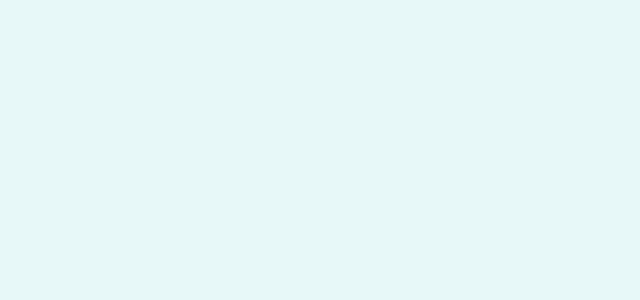
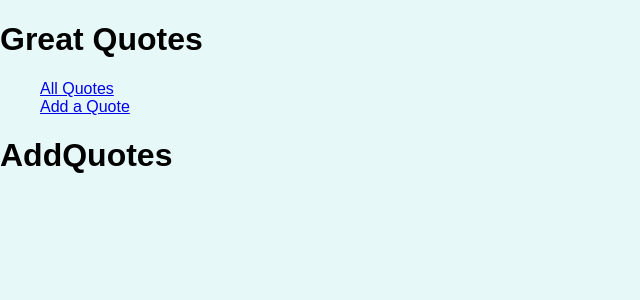
Before and after one commit to venkateshg05/react-routing-app1, a React (Create React App) app: page /new-quote in a window 1280 px wide. Shown: the top 300 px of the page, without its empty margins (0-640 px from the left). Built offline with nearby package versions, Linux system fonts and the light colour scheme.

Commit message:
(feat) set up basic routes incl. UI

```diff
--- a/src/App.js
+++ b/src/App.js
@@ -1,8 +1,31 @@
+import { Fragment } from "react";
+import { Redirect, Route, Switch } from "react-router-dom";
+import MainNavigation from "./components/layout/MainNavigation";
+import AddQuotes from "./pages/AddQuote";
+import QuotesDetails from "./pages/QuoteDetails";
+import Quotes from "./pages/Quotes";
+
 function App() {
   return (
-    <div>
-
-    </div>
+    <Fragment>
+      <MainNavigation />
+      <main>
+        <Switch>
+          <Route path={"/"} exact>
+            <Redirect to={"/quotes"} />
+          </Route>
+          <Route path={"/quotes"} exact>
+            <Quotes />
+          </Route>
+          <Route path={"/quotes/:quoteId"}>
+            <QuotesDetails />
+          </Route>
+          <Route path={"/new-quote"}>
+            <AddQuotes />
+          </Route>
+        </Switch>
+      </main>
+    </Fragment>
   );
 }
 
--- /dev/null
+++ b/src/components/layout/MainNavigation.js
@@ -0,0 +1,21 @@
+import { Link } from "react-router-dom";
+
+const MainNavigation = () => {
+  return (
+    <header>
+      <h1>Great Quotes</h1>
+      <nav>
+        <ul>
+          <div>
+            <Link to={"/quotes"}>All Quotes</Link>
+          </div>
+          <div>
+            <Link to={"/new-quote"}>Add a Quote</Link>
+          </div>
+        </ul>
+      </nav>
+    </header>
+  );
+};
+
+export default MainNavigation;
--- a/src/index.js
+++ b/src/index.js
@@ -1,7 +1,12 @@
-import ReactDOM from 'react-dom/client';
+import ReactDOM from "react-dom/client";
 
-import './index.css';
-import App from './App';
+import "./index.css";
+import App from "./App";
+import { BrowserRouter } from "react-router-dom";
 
-const root = ReactDOM.createRoot(document.getElementById('root'));
-root.render(<App />);
+const root = ReactDOM.createRoot(document.getElementById("root"));
+root.render(
+  <BrowserRouter>
+    <App />
+  </BrowserRouter>
+);
--- /dev/null
+++ b/src/pages/AddQuote.js
@@ -0,0 +1,11 @@
+import { Fragment } from "react";
+
+const AddQuotes = () => {
+  return (
+    <Fragment>
+      <h1>AddQuotes</h1>
+    </Fragment>
+  );
+};
+
+export default AddQuotes;
--- /dev/null
+++ b/src/pages/QuoteDetails.js
@@ -0,0 +1,11 @@
+import { Fragment } from "react";
+
+const QuotesDetails = () => {
+  return (
+    <Fragment>
+      <h1>QuotesDetails</h1>
+    </Fragment>
+  );
+};
+
+export default QuotesDetails;
--- /dev/null
+++ b/src/pages/Quotes.js
@@ -0,0 +1,11 @@
+import { Fragment } from "react";
+
+const Quotes = () => {
+  return (
+    <Fragment>
+      <h1>AllQuotes</h1>
+    </Fragment>
+  );
+};
+
+export default Quotes;
```
Also changed, not shown: 2 other files (tests, documents, lock files or other folders).
